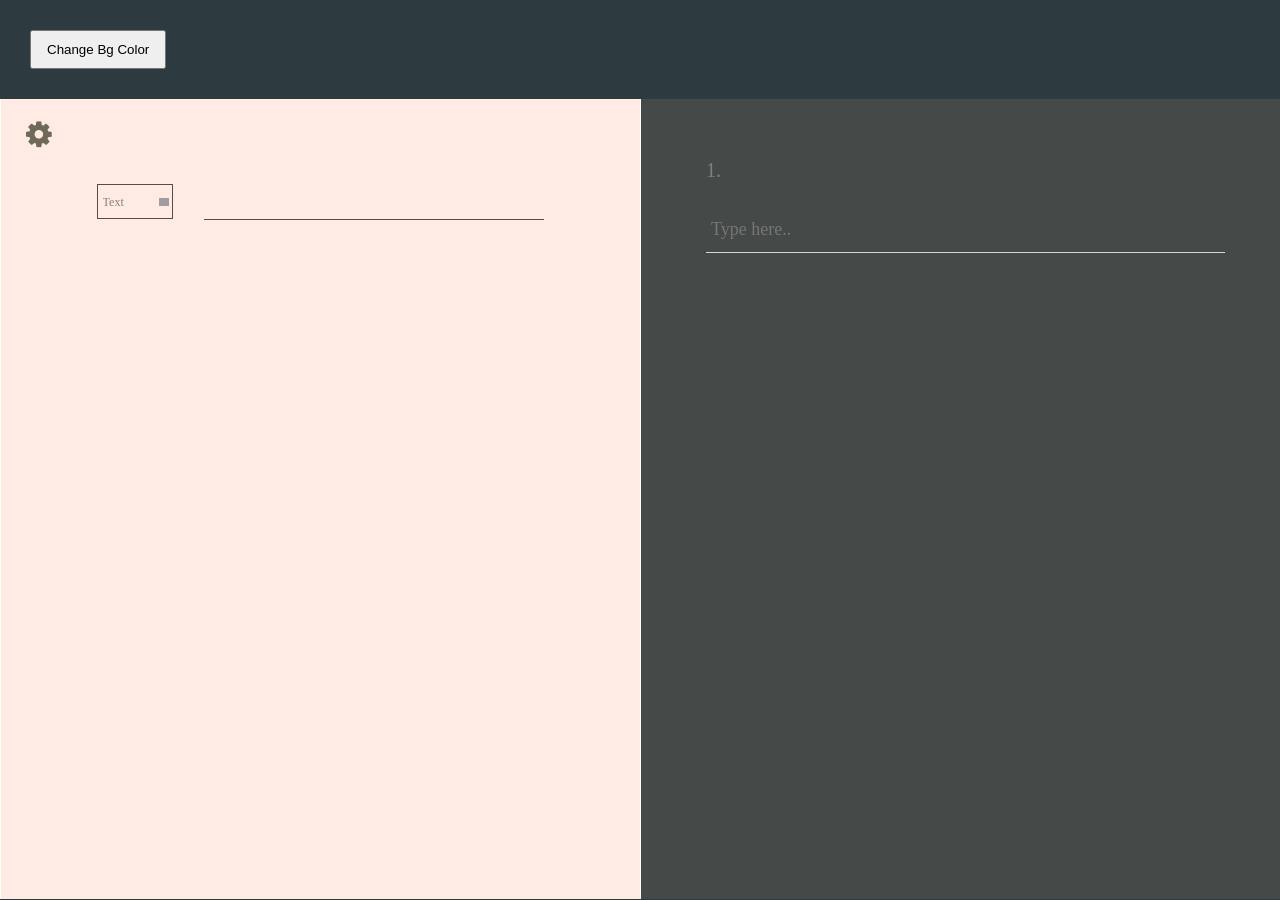
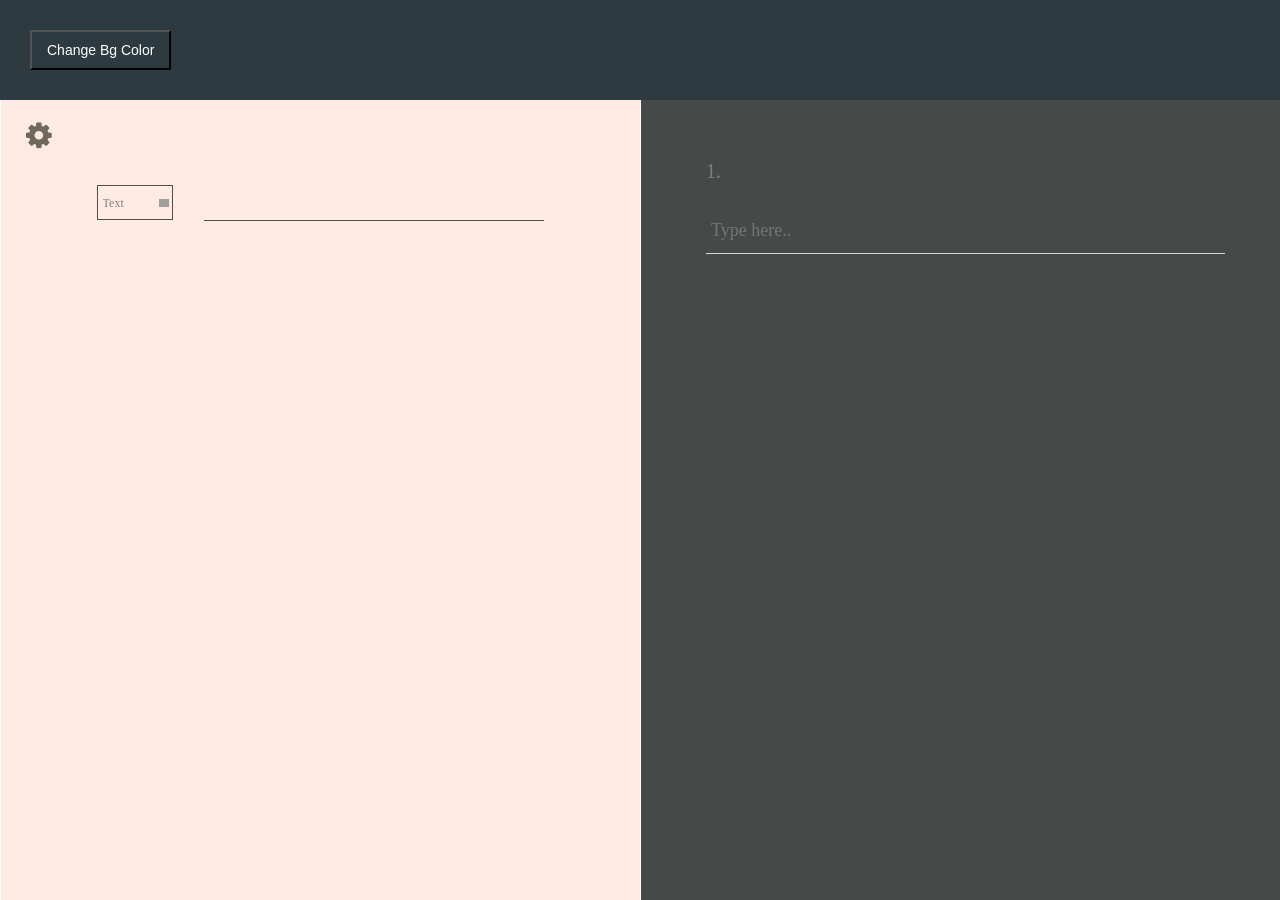
Before and after one commit to aktn/Dynamic-Form-Fields-React, a React (Create React App) app: page / in a window 1280 px wide. Both pictures are taken after a click on the icon 38 px from the left and 35 px from the top of the page. Built offline with nearby package versions, Linux system fonts and the light colour scheme; grey boxes are pictures that could not be loaded.

Commit message:
Reusable button component

```diff
--- a/src/App.js
+++ b/src/App.js
@@ -3,6 +3,7 @@ import DisplayForm from "./components/DisplayForm";
 import styled from "styled-components";
 import EditForm from "./components/EditForm";
 import { ChromePicker } from "react-color";
+import Button from "./components/UI/Button";
 
 const Container = styled.div`
   display: flex;
@@ -20,10 +21,6 @@ const FormConfig = styled.div`
 const Wrapper = styled.div`
   display: flex;
   flex: 1;
-`;
-
-const ChangeBgBtn = styled.button`
-  padding: 10px 15px;
 `;
 
 const popover = {
@@ -171,7 +168,6 @@ class App extends Component {
   };
 
   changeBgColor = value => {
-    console.log(value.hex);
     this.setState({
       bgColor: value.hex
     });
@@ -184,10 +180,7 @@ class App extends Component {
       <Container>
         {configBar ? (
           <FormConfig>
-            <ChangeBgBtn onClick={this.handleClick}>
-              Change Bg Color
-            </ChangeBgBtn>
-            {/* <button onClick={this.handleClick}>Pick Color</button> */}
+            <Button clicked={this.handleClick}>Change Bg Color</Button>
             {this.state.displayColorPicker ? (
               <div style={popover}>
                 <div style={cover} onClick={this.handleClose} />
--- /dev/null
+++ b/src/components/UI/Button.js
@@ -0,0 +1,21 @@
+import React from "react";
+import styled from "styled-components";
+
+const BtnStyled = styled.button`
+  display: flex;
+  padding: 10px 15px;
+  cursor: pointer;
+  color: #fff;
+  font-size: 14px;
+  background-color: transparent;
+`;
+
+const Button = props => {
+  return (
+    <BtnStyled onClick={props.clicked} {...props}>
+      {props.children}
+    </BtnStyled>
+  );
+};
+
+export default Button;
```
